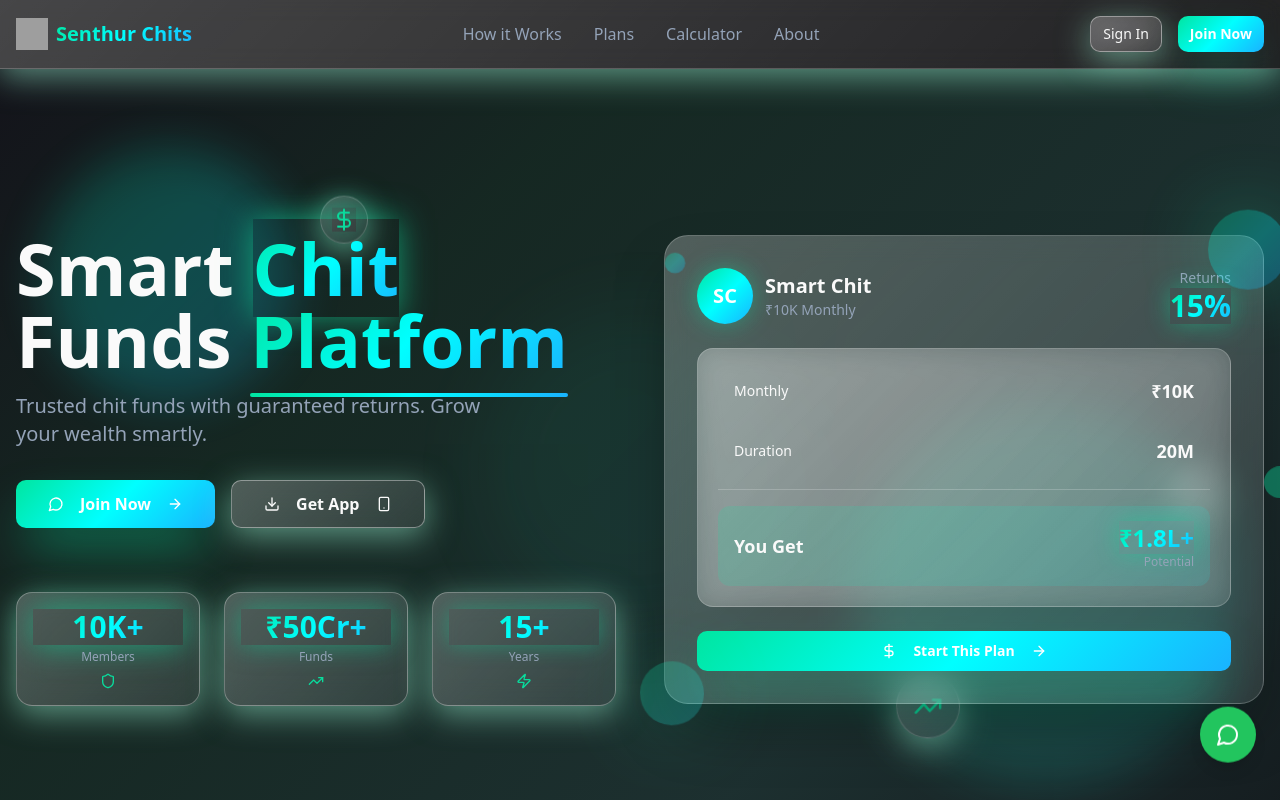
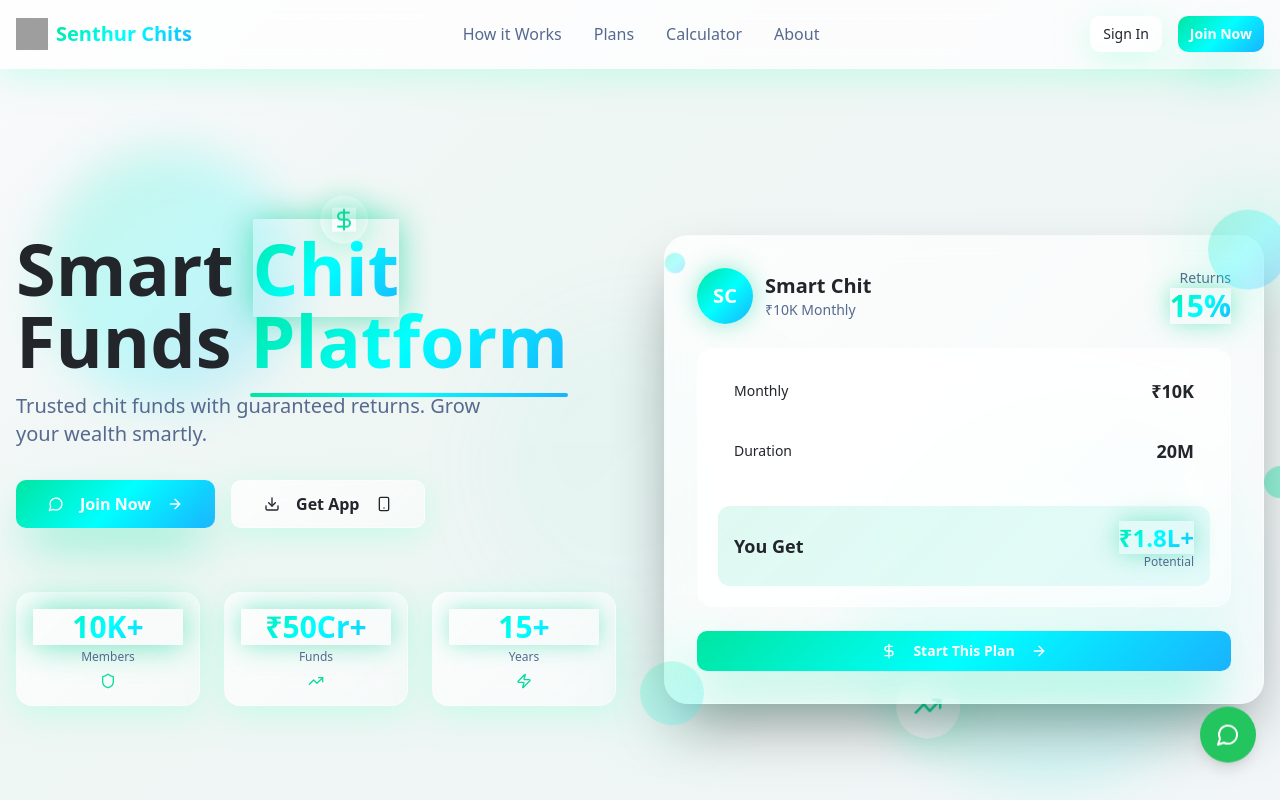
Before and after one commit to sanjithwoxsen/chit-feather-growth, a React (Vite) app: page / in a window 1280 px wide. Shown: the top 800 px of the page. Built offline with nearby package versions, Linux system fonts and the light colour scheme; grey boxes are pictures that could not be loaded.

Commit message:
Remove dark theme
Remove the dark theme styles from the website to revert to a lighter, more interactive design.

```diff
--- a/src/index.css
+++ b/src/index.css
@@ -8,25 +8,25 @@ All colors MUST be HSL.
 
 @layer base {
   :root {
-    --background: 240 10% 3.9%;
-    --foreground: 0 0% 98%;
+    --background: 220 30% 98%;
+    --foreground: 220 10% 15%;
 
-    --card: 240 10% 3.9%;
-    --card-foreground: 0 0% 98%;
+    --card: 220 30% 98%;
+    --card-foreground: 220 10% 15%;
 
-    --popover: 240 10% 3.9%;
-    --popover-foreground: 0 0% 98%;
+    --popover: 220 30% 98%;
+    --popover-foreground: 220 10% 15%;
 
     /* Interactive peacock colors */
     --primary: 162 92% 45%;
     --primary-foreground: 210 40% 98%;
     --primary-glow: 162 100% 55%;
 
-    --secondary: 240 3.7% 15.9%;
-    --secondary-foreground: 0 0% 98%;
+    --secondary: 220 15% 90%;
+    --secondary-foreground: 220 10% 15%;
 
-    --muted: 240 3.7% 15.9%;
-    --muted-foreground: 215 20.2% 65.1%;
+    --muted: 220 15% 90%;
+    --muted-foreground: 220 25% 45%;
 
     --accent: 180 100% 50%;
     --accent-foreground: 210 40% 98%;
@@ -34,17 +34,17 @@ All colors MUST be HSL.
     --destructive: 0 84.2% 60.2%;
     --destructive-foreground: 210 40% 98%;
 
-    --border: 240 3.7% 15.9%;
-    --input: 240 3.7% 15.9%;
+    --border: 220 15% 85%;
+    --input: 220 15% 85%;
     --ring: 162 92% 45%;
 
     /* Enhanced interactive gradients */
     --gradient-peacock: linear-gradient(135deg, hsl(162 100% 45%), hsl(180 100% 50%), hsl(200 100% 55%));
     --gradient-peacock-subtle: linear-gradient(135deg, hsl(162 90% 50%), hsl(180 90% 55%));
-    --gradient-hero: linear-gradient(135deg, hsl(240 15% 9%) 0%, hsl(162 30% 12%) 30%, hsl(180 25% 15%) 70%, hsl(200 20% 10%) 100%);
-    --gradient-glass: linear-gradient(135deg, rgba(255, 255, 255, 0.25), rgba(255, 255, 255, 0.1));
-    --gradient-card-glow: linear-gradient(135deg, hsl(162 70% 50% / 0.2), hsl(180 70% 50% / 0.15));
-    --gradient-button: linear-gradient(135deg, rgba(255, 255, 255, 0.3), rgba(255, 255, 255, 0.1));
+    --gradient-hero: linear-gradient(135deg, hsl(220 30% 98%) 0%, hsl(162 30% 95%) 30%, hsl(180 25% 95%) 70%, hsl(200 30% 96%) 100%);
+    --gradient-glass: linear-gradient(135deg, rgba(255, 255, 255, 0.8), rgba(255, 255, 255, 0.4));
+    --gradient-card-glow: linear-gradient(135deg, hsl(162 70% 50% / 0.15), hsl(180 70% 50% / 0.1));
+    --gradient-button: linear-gradient(135deg, rgba(255, 255, 255, 0.9), rgba(255, 255, 255, 0.5));
 
     /* Interactive shadows and effects */
     --shadow-peacock: 0 25px 50px -12px hsl(162 100% 45% / 0.6);
```
